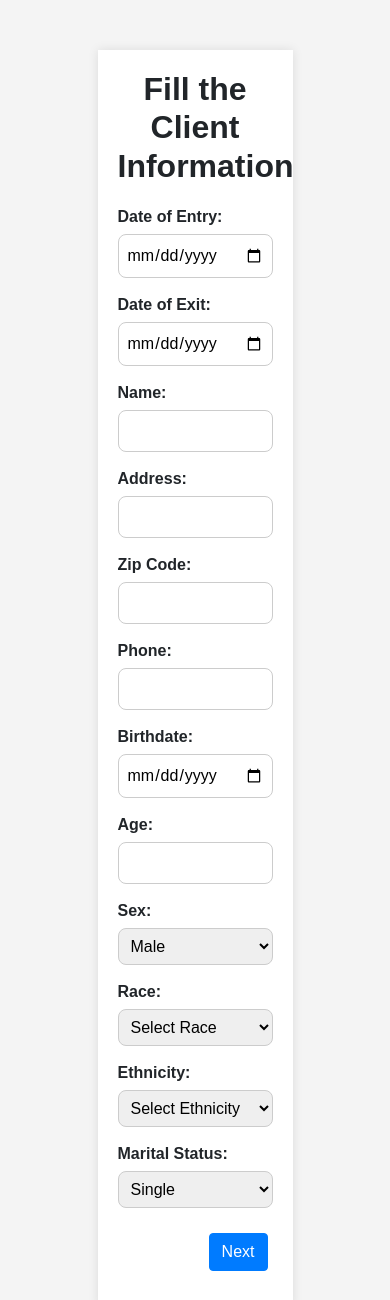
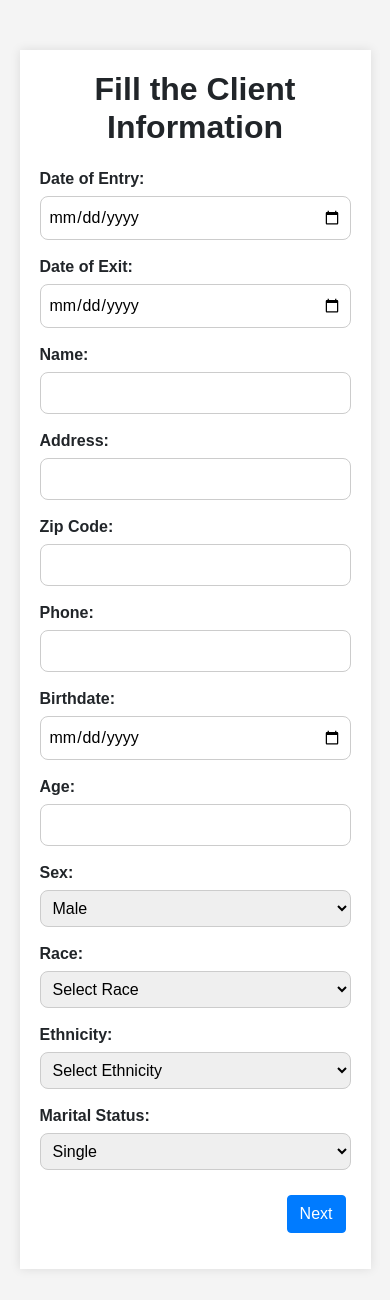
Before and after one commit to 74run/HoG, a Flask app: page / in a window 390 px wide. Shown: the part 116-1416 px from the top of the page. After the commit the page ends 1392 px from the top, so only its background shows below. Run offline with Flask 3, Linux system fonts and the light colour scheme; some libraries are stand-ins or nearby versions.

Commit message:
responsive

```diff
--- a/HoG/static/index.css
+++ b/HoG/static/index.css
@@ -167,3 +167,10 @@ button:hover {
 .view-client-button:hover {
     background-color: #45a049;
 }
+
+
+@media (max-width: 768px) {
+    .form-container {
+        width: 90%; /* Adjust the width as per your design needs */
+    }
+}
--- a/HoG/templates/index.html
+++ b/HoG/templates/index.html
@@ -54,6 +54,7 @@
 <div class="form-container">
     <form id="multiSectionForm" action="/submit_form" method="POST">
         <div class="form-section active">
+
             <h2><strong>Fill the Client Information</strong></h2>
 
             <label for="date_of_entry">Date of Entry:</label>
```
